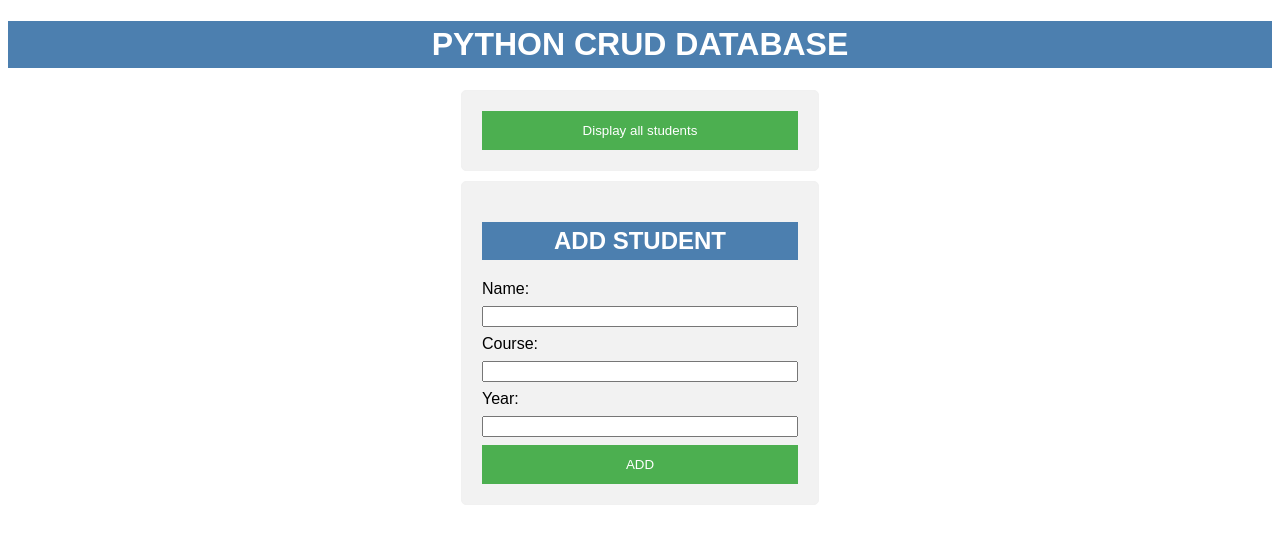
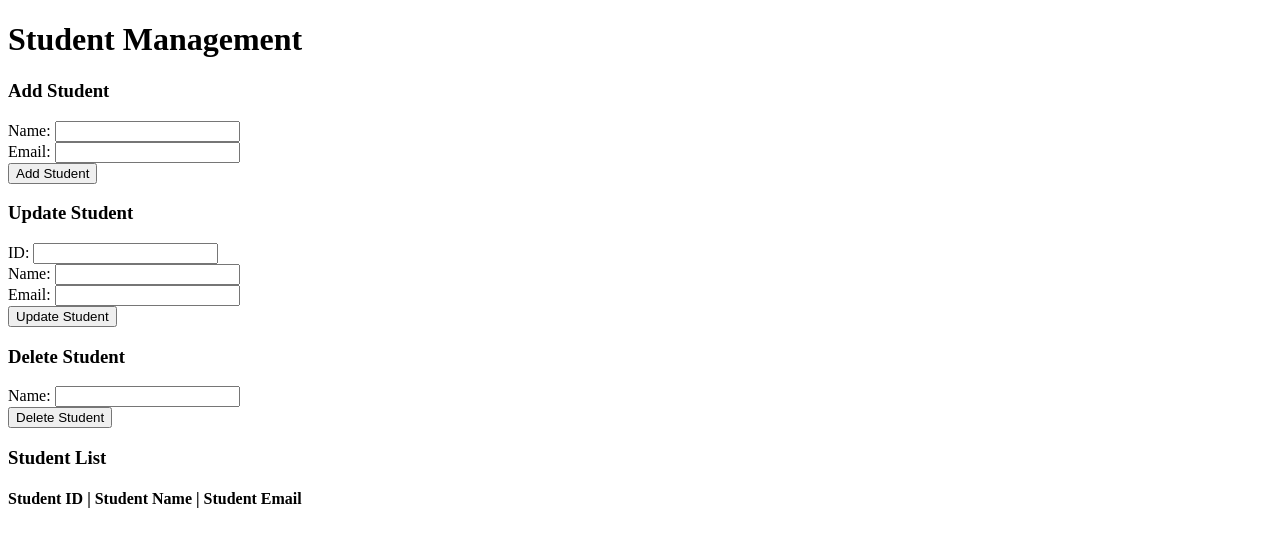
Before and after one commit to itsJino/flask-crud, a Flask app: page / in a window 1280 px wide. Shown: the top 547 px of the page. Run offline with Flask 3, Linux system fonts and the light colour scheme; some libraries are stand-ins or nearby versions.

Commit message:
Update index.html

```diff
--- a/templates/index.html
+++ b/templates/index.html
@@ -1,125 +1,129 @@
 <!DOCTYPE html>
-<html lang="en">
+<html>
 <head>
-        <meta charset="UTF-8">
-        <meta name="viewport" content="width=device-width, initial-scale=1.0">
-        <style>
-            body {
-                font-family: Arial, Helvetica, sans-serif;
-            }
-
-            #addStudentForm {
-                border: 1px solid #f1f1f1;
-                padding: 20px;
-            }
-
-            form input {
-                width: 100%;
-                margin: 8px 0;
-                box-sizing: border-box;
-            }
-
-            form button {
-                background-color: #4CAF50;
-                color: white;
-                width: 50%;
-                padding: 12px 20px;
-                border: none;
-                cursor: pointer;
-                width: 100%;
-            }
-
-            form button:hover {
-                opacity: 0.8;
-            }
-
-            form {
-                border-radius: 5px;
-                background-color: #f2f2f2;
-                padding: 20px;
-                border: 1px solid #f1f1f1;
-                width: 25%;
-                margin: auto;
-                margin-top: 10px;
-            }
-
-            form h2 {
-                color: white;
-                padding: 5px;
-                text-align: center;
-                background-color: #4c7faf;
-            }
-
-            h1 {
-                text-align: center;
-                background-color: #4c7faf;
-                color: white;
-                padding: 5px;
-            }
-
-
-
-        </style>
-        <title>Document</title>
+  <title>Student Management</title>
+  <script src="https://ajax.googleapis.com/ajax/libs/jquery/3.5.1/jquery.min.js"></script>
 </head>
 <body>
-        <h1>PYTHON CRUD DATABASE</h1>
+  <h1>Student Management</h1>
 
-        <form action="/read" method="GET">
-            <button type="submit">Display all students</button>
+  <h3>Add Student</h3>
+  <form id="addStudentForm">
+    <label for="addName">Name:</label>
+    <input type="text" id="addName" name="name">
+    <br>
+    <label for="email">Email:</label>
+    <input type="email" id="addEmail" name="email">
+    <br>
+    <button type="button" id="addStudentButton">Add Student</button>
   </form>
 
-        <form id="addStudentForm" enctype="application/json" onsubmit="submitForm('write','addStudentForm'); return false;">
-            <h2>ADD STUDENT</h2>
-
+  <h3>Update Student</h3>
+  <form id="updateStudentForm">
+    <label for="studentID">ID:</label>
+    <input type="number" id="id" name="id">
+    <br>
     <label for="name">Name:</label>
-            <input type="text" id="name" name="name" required><br>
-
-            <label for="course">Course:</label>
-            <input type="text" id="course" name="course" required><br>
-
-            <label for="year">Year:</label>
-            <input type="number" id="year" name="year" required><br>
-
-            <button type="submit">ADD</button>
+    <input type="text" id="updateName" name="name">
+    <br>
+    <label for="email">Email:</label>
+    <input type="email" id="updateEmail" name="email">
+    <br>
+    <button type="button" id="updateStudentButton">Update Student</button>
   </form>
 
+  <h3>Delete Student</h3>
+  <form id="deleteStudentForm">
+    <label for="name">Name:</label>
+    <input type="text" id="deleteName" name="name">
+    <br>
+    <button type="button" id="deleteStudentButton">Delete Student</button>
+  </form>
+
+  <h3>Student List</h3>
+  <h4> Student ID | Student Name | Student Email</h4>
+  <ul id="studentList"></ul>
+
   <script>
-            function submitForm(path, id) {
-                event.preventDefault();
-
-                // Get form data
-                var formData = new FormData(document.getElementById(id));
-
-
-                // Create JSON object from FormData
-                var jsonData = {};
-                formData.forEach(function(value, key){
-                    jsonData[key] = value;
+    $(document).ready(function() {
+      // Get all students
+      $.ajax({
+        url: '/default',
+        method: 'GET',
+        success: function(response) {
+          var students = response.Results;
+          for (var i = 0; i < students.length; i++) {
+            var student = students[i];
+            var li = $('<li>' + student.ID + '   -   ' + student.Name + '   -   ' + student.Email + '</li>');
+            li.attr('data-id', student.ID);
+            $('#studentList').append(li);
+          }
+        }
       });
 
-                console.log('Form Data:', JSON.stringify(jsonData));
+      // Add student
+      $('#addStudentButton').on('click', function() {
+        var name = $('#addName').val();
+        var email = $('#addEmail').val();
 
+        $.ajax({
+          url: '/add',
+          method: 'POST',
+          contentType: 'application/json',
+          data: JSON.stringify({ name: name, email: email }),
+          success: function(response) {
+            if (response.Result === 'Success') {
+              alert('Student added successfully!');
+              window.location.reload();
+            } else {
+              alert('Error adding student: ' + response.Message);
+            }
+          }
+        });
+      });
 
-                // Make a POST request using fetch API
-                fetch('/' + path, {
-                    method: 'POST',
-                    headers: {
-                        'Content-Type': 'application/json'
-                    },
-                    body: JSON.stringify(jsonData)
-                })
-                .then(response => response.json())
-                .then(data => {
-                    // Handle the response data as needed
-                    console.log(data);
-                    alert(data.msg);
-                })
-                .catch(error => {
-                    console.error('Error:', error);
-                    alert('Error submitting the form.');
+      // Update student
+      $('#updateStudentButton').on('click', function() {
+        var id = $('#id').val();
+        var name = $('#updateName').val();
+        var email = $('#updateEmail').val();
+
+        $.ajax({
+          url: '/update',
+          method: 'PUT',
+          contentType: 'application/json',
+          data: JSON.stringify({ id: id, name: name, email: email }),
+          success: function(response) {
+            if (response.Result == 'Success') {
+              alert('Student updated successfully!');
+              window.location.reload();
+            } else {
+              alert('Error updating student: ' + response.Message);
+            }
+          }
         });
+      });
+
+      // Delete student
+      $('#deleteStudentButton').on('click', function() {
+        var name = $('#deleteName').val();
+
+        $.ajax({
+          url: '/delete',
+          method: 'DELETE',
+          contentType: 'application/json',
+          data: JSON.stringify({ name: name }),
+          success: function(response) {
+            if (response.Result === 'Success') {
+              alert('Student deleted successfully!');
+              window.location.reload();
+            } else {
+              alert('Error deleting student: ' + response.Message);
             }
+          }
+        });
+      });
+    });
   </script>
 </body>
 </html>
```
Lines whose indentation alone changed are shown as unchanged.
